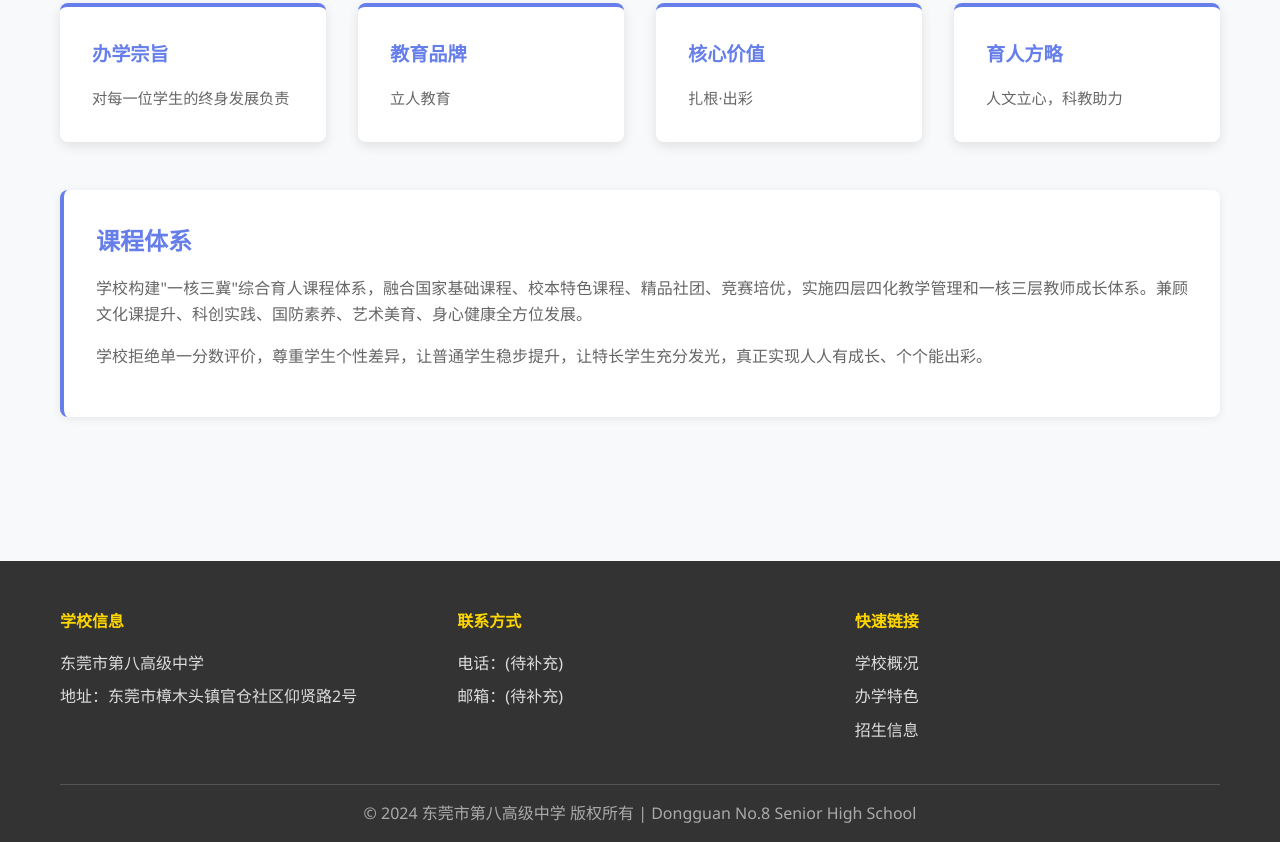
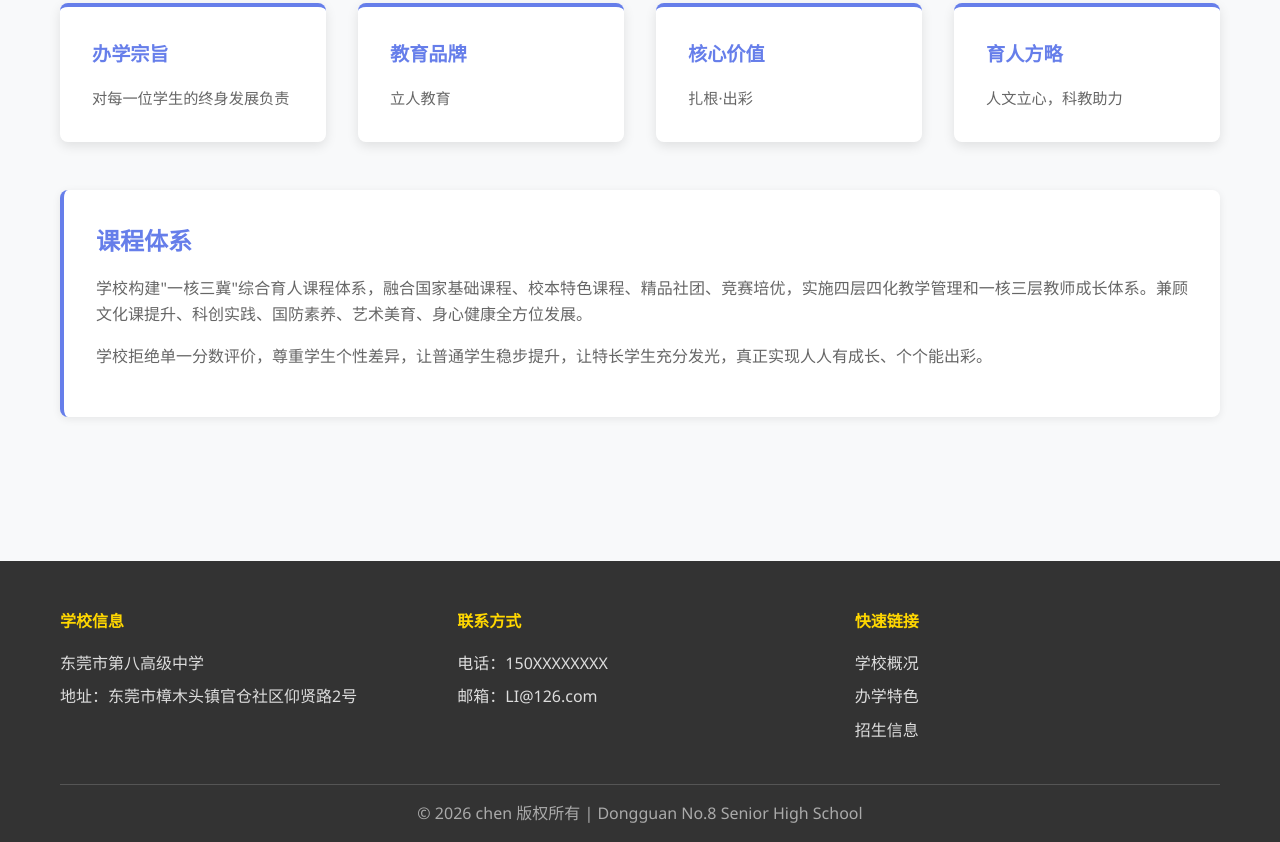
Before and after one commit to chen20100603/dongguanbazong0.0.1, a plain HTML site: page about.html in a window 1280 px wide. Shown: the part 994-1836 px from the top of the page. Drawn offline with Linux system fonts and the light colour scheme.

Commit message:
Update about.html

```diff
--- a/about.html
+++ b/about.html
@@ -85,8 +85,8 @@
                 </div>
                 <div class="footer-section">
                     <h4>联系方式</h4>
-                    <p>电话：(待补充)</p>
-                    <p>邮箱：(待补充)</p>
+                    <p>电话：150XXXXXXXX</p>
+                    <p>邮箱：LI@126.com</p>
                 </div>
                 <div class="footer-section">
                     <h4>快速链接</h4>
@@ -98,7 +98,7 @@
                 </div>
             </div>
             <div class="footer-bottom">
-                <p>&copy; 2024 东莞市第八高级中学 版权所有 | Dongguan No.8 Senior High School</p>
+                <p>&copy; 2026 chen 版权所有 | Dongguan No.8 Senior High School</p>
             </div>
         </div>
     </footer>
```
